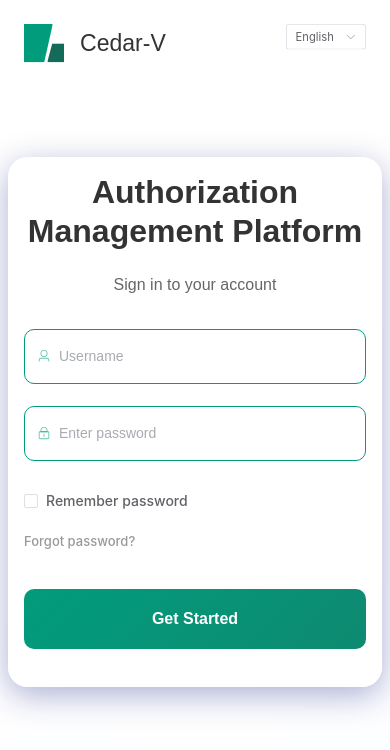
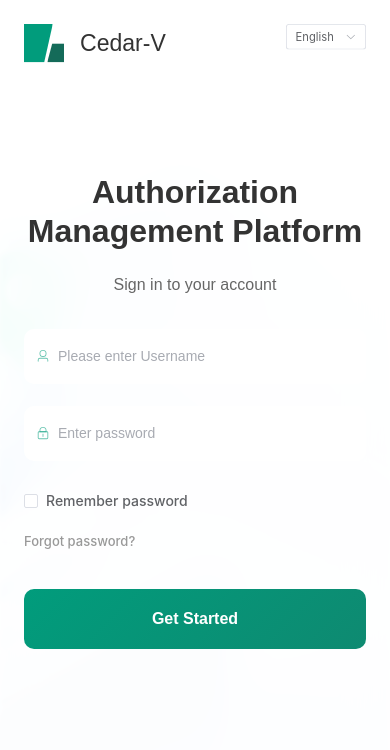
Before and after one commit to cedar-v/license-manager, a Vue app in the folder frontend/: page /login in a window 390 px wide. Shown: the top 750 px of the page. Built offline with nearby package versions, Linux system fonts and the light colour scheme.

Commit message:
style:i修改登陆页面样式

```diff
--- a/frontend/src/i18n/locales/en.json
+++ b/frontend/src/i18n/locales/en.json
@@ -2,7 +2,7 @@
   "login": {
     "title": "Authorization Management Platform",
     "subtitle": "Sign in to your account",
-    "usernamePlaceholder": "Username",
+    "usernamePlaceholder": "Please enter Username",
     "passwordPlaceholder": "Enter password",
     "remember": "Remember password",
     "forgotPassword": "Forgot password?",
--- a/frontend/src/i18n/locales/ja.json
+++ b/frontend/src/i18n/locales/ja.json
@@ -2,7 +2,7 @@
   "login": {
     "title": "権限管理プラットフォーム",
     "subtitle": "アカウントにログイン",
-    "usernamePlaceholder": "ユーザー名",
+    "usernamePlaceholder": "ユーザー名を入力してください",
     "passwordPlaceholder": "パスワードを入力してください",
     "remember": "パスワードを記憶する",
     "forgotPassword": "パスワードをお忘れですか？",
--- a/frontend/src/i18n/locales/zh.json
+++ b/frontend/src/i18n/locales/zh.json
@@ -2,7 +2,7 @@
   "login": {
     "title": "授权管理平台",
     "subtitle": "登录您的账户",
-    "usernamePlaceholder": "用户名",
+    "usernamePlaceholder": "请输入用户名",
     "passwordPlaceholder": "请输入密码",
     "remember": "记住密码",
     "forgotPassword": "忘记密码？",
--- a/frontend/src/views/Login.vue
+++ b/frontend/src/views/Login.vue
@@ -29,10 +29,9 @@
     <!-- 登录区域 -->
     <div class="login-section">
       <div class="login-container">
-        <el-card class="login-card" :body-style="{ padding: '2rem' }">
+        <div class="login-card" >
           <h1 class="title">{{ t('login.title') }}</h1>
           <p class="subtitle">{{ t('login.subtitle') }}</p>
-
           <el-form
             ref="loginFormRef"
             :model="loginForm"
@@ -94,7 +93,7 @@
               </el-button>
             </el-form-item>
           </el-form>
-        </el-card>
+        </div>
       </div>
     </div>
   </div>
@@ -306,11 +305,7 @@ async function handleLogin() {
 }
 
 .login-card {
-  border: none;
-  border-radius: 20px;
-  box-shadow: 0 8px 32px rgba(31, 38, 135, 0.37);
-  backdrop-filter: blur(4px);
-  background: rgba(255, 255, 255, 0.95);
+  padding: '2rem'
 }
 
 .title {
@@ -341,7 +336,7 @@ async function handleLogin() {
 .login-input :deep(.el-input__wrapper) {
   height: clamp(45px, 8vh, 55px);
   border-radius: 10px;
-  border: 1px solid #019C7C;
+  /* border: 1px solid #019C7C; */
   background-color: #ffffff;
   box-shadow: none;
   transition: all 0.3s ease;
@@ -425,7 +420,7 @@ async function handleLogin() {
   transition: all 0.3s ease;
 }
 
-.language-switcher :deep(.el-input__inner):focus {
+.language-switcher :deep(.el-input__inner):hover {
   border-color: #019C7C;
   box-shadow: 0 0 0 2px rgba(1, 156, 124, 0.2);
 }
@@ -483,7 +478,7 @@ async function handleLogin() {
     max-width: 90vw;
   }
 
-  .login-card :deep(.el-card__body) {
+  .login-card {
     padding: 1.5rem !important;
   }
 
@@ -507,7 +502,7 @@ async function handleLogin() {
     max-width: 100%;
   }
 
-  .login-card :deep(.el-card__body) {
+  .login-card  {
     padding: 1rem !important;
   }
 
@@ -538,7 +533,7 @@ async function handleLogin() {
     margin-bottom: 1.5rem;
   }
 
-  .login-card :deep(.el-card__body) {
+  .login-card {
     padding: 1.5rem !important;
   }
 }
@@ -548,7 +543,7 @@ async function handleLogin() {
     padding-top: 3rem;
   }
 
-  .login-card :deep(.el-card__body) {
+  .login-card  {
     padding: 1rem !important;
   }
 
```
Also changed, not shown: frontend/src/assets/images/login-background-m.png (added), frontend/src/assets/images/login-background.png.
